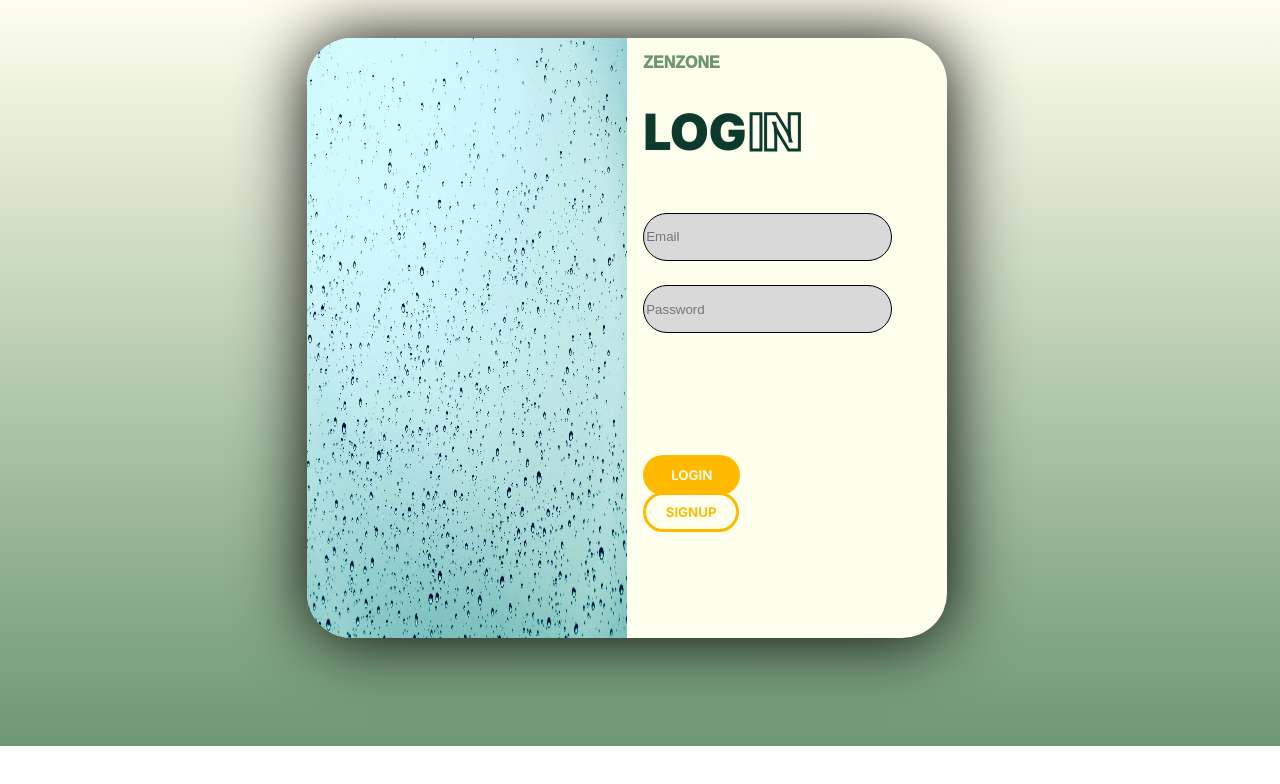
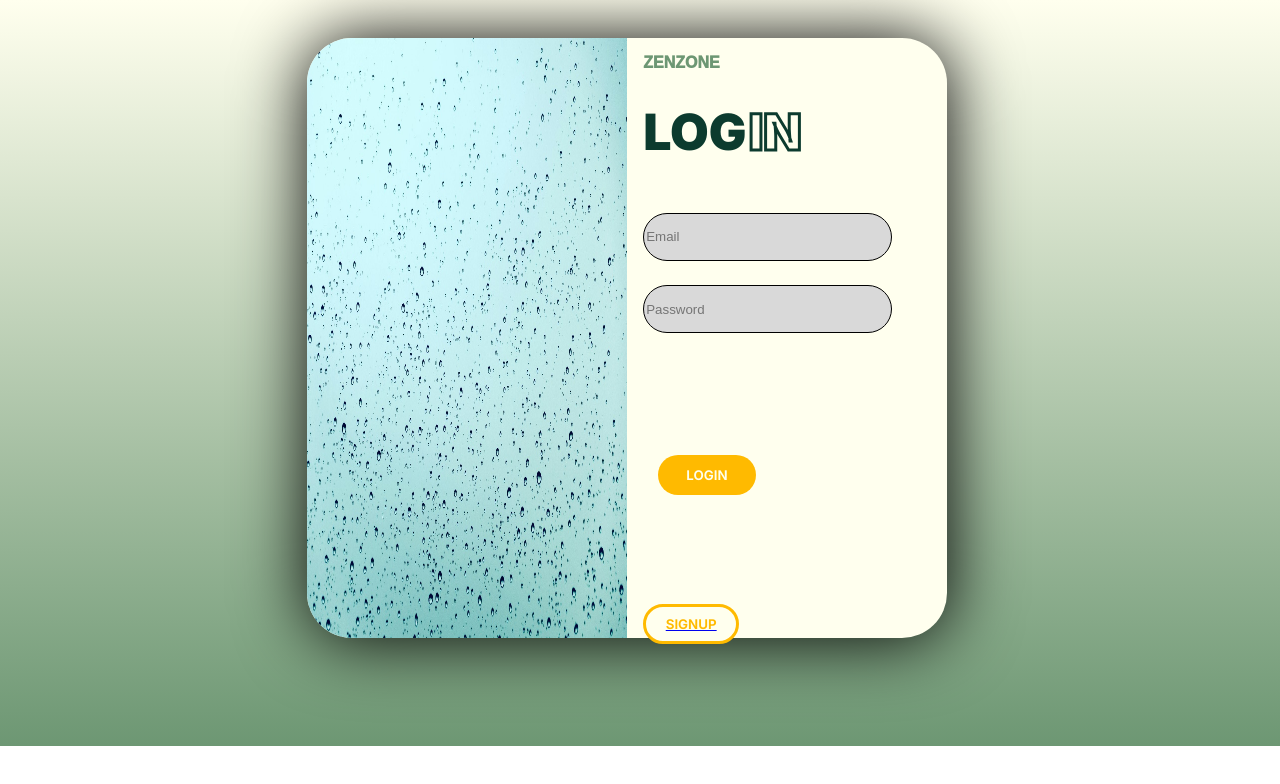
Before and after one commit to smriti243/ZenZon_Repo, a React (Create React App) app in the folder pp/: page /login in a window 1280 px wide. Shown: the top 784 px of the page. Built offline with nearby package versions, Linux system fonts and the light colour scheme; no server answers; a web font is replaced by a local one.

Commit message:
added the next button in lobby!

```diff
--- a/pp/src/pages/lobby.css
+++ b/pp/src/pages/lobby.css
@@ -70,3 +70,20 @@
     background-color: #d9d9d9;
     border-radius:25px ;
 }
+button {
+    display: block; /* Ensure button is not hidden */
+    grid-row-start: 3;
+    grid-row-end: 4;
+    grid-column-start: 1;
+    grid-column-end: 2;
+    height: 15%;
+    width: 40%;
+    margin-top: 35%;
+    margin-left: 5%;
+    background-color: #ffba00;
+    border-radius: 45px;
+    border: none;
+    font-family: "Inter", sans-serif;
+    font-weight: 650;
+    color:#ffffee ;
+}
--- a/pp/src/pages/lobby.js
+++ b/pp/src/pages/lobby.js
@@ -9,24 +9,29 @@ const socket = io('http://localhost:3001', { withCredentials: true });
 function Lobby() {
     const [participants, setParticipants] = useState([]);
     const [isCreator, setIsCreator] = useState(false);
+    const [userId, setUserId] = useState(null);
     const navigate = useNavigate(); // Hook for navigation
 
     useEffect(() => {
         const challengeId = localStorage.getItem('currentChallengeId');
-        const userId = localStorage.getItem('userId'); // Assuming you store the current user's ID in localStorage
+        // const userId = localStorage.getItem('userId'); // Assuming you store the current user's ID in localStorage
 
         if (challengeId) {
             socket.emit('joinRoom', { challengeId });
 
             axios.post('http://localhost:3001/api/challenge-details', { challengeId }, { withCredentials: true })
             .then(response => {
+                console.log('Participants:', response.data.participants); // Check participants data
+                console.log('Creator ID:', response.data.createdBy); // Log creator ID
+                console.log('Current User ID:', response.data.userId); // Log current user ID
+                setUserId(response.data.userId)
                 setParticipants(response.data.participants);
-                    // Determine if the current user is the creator
                 setIsCreator(response.data.createdBy === userId);
             })
             .catch(error => {
                 console.error('Error fetching challenge details:', error);
             });
+
 
             const handleUpdateParticipants = updatedParticipants => {
                 setParticipants(updatedParticipants);
@@ -56,7 +61,7 @@ function Lobby() {
                 </div>
             ))}
             {isCreator && (
-                <button className='checkpointBtn' onClick={() => navigate('/checkpoint')}>Proceed to Checkpoint</button>
+                <button onClick={() => navigate('/checkpoint')}>SET CHECKPOINTS</button>
             )}
         </div>
     );
```
Also changed, not shown: pp/src/pages/login.css (line endings or trailing spaces), 1 other file (tests, documents, lock files or other folders). Lines whose indentation alone changed are shown as unchanged.
